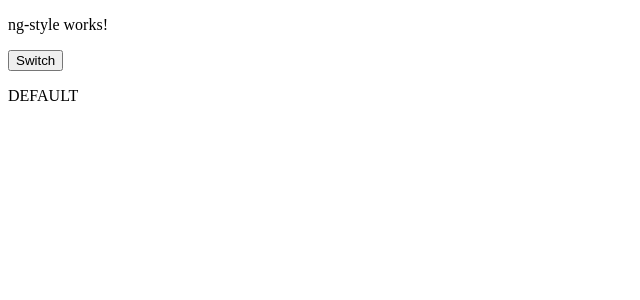
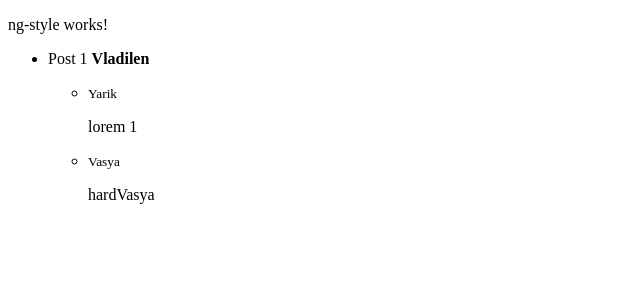
Before and after one commit to yeapman/Angular10, an Angular app: page / in a window 1280 px wide. Shown: the top 300 px of the page, without its empty margins (0-640 px from the left). Built offline with nearby package versions, Linux system fonts and the light colour scheme.

Commit message:
added structure directive *ngFor

```diff
--- a/src/app/directives/directives.component.html
+++ b/src/app/directives/directives.component.html
@@ -31,10 +31,38 @@
 
 <!-- Structure directives: *ngSwitch-->
 
-<button (click)="switch = !switch">Switch</button>
+<!--<button (click)="switch = !switch">Switch</button>-->
 
-<div class="switch" [ngSwitch]="switch">
-  <p *ngSwitchCase="true" class="red">RED</p>
-  <p *ngSwitchCase="false" class=blue>Blue</p>
-  <p *ngSwitchDefault>DEFAULT</p>
-</div>
+<!--<div class="switch" [ngSwitch]="switch">-->
+<!--  <p *ngSwitchCase="true" class="red">RED</p>-->
+<!--  <p *ngSwitchCase="false" class=blue>Blue</p>-->
+<!--  <p *ngSwitchDefault>DEFAULT</p>-->
+<!--</div>-->
+
+
+<!-- Structure directives: *ngFor-->
+
+<!--<h1>*ngFor</h1>-->
+
+<!--<ul>-->
+<!--  <li *ngFor="let n of arr; let idx = index">-->
+<!--   {{idx}} {{n}}-->
+<!--  </li>-->
+<!--</ul>-->
+
+
+<ul>
+  <li *ngFor="let post of hardArrWithObjects">
+    <p>{{post.title}} <b>{{post.author}}</b></p>
+    <ul>
+      <li *ngFor="let comment of post.comments">
+        <div>
+          <small>
+            {{comment.name}}
+          </small>
+          <p>{{comment.text}}</p>
+        </div>
+      </li>
+    </ul>
+  </li>
+</ul>
--- a/src/app/directives/directives.component.ts
+++ b/src/app/directives/directives.component.ts
@@ -9,6 +9,15 @@ export class DirectivesComponent implements OnInit {
   backgroundToggle: boolean = true;
   toggleForStructureDirective: boolean = true;
   switch: boolean;
+  arr = [1,2,3,4,5]
+
+  hardArrWithObjects = [
+    {title: 'Post 1', author: 'Vladilen', comments: [
+        {name: 'Yarik', text: 'lorem 1'},
+        {name: 'Vasya', text: 'hardVasya'}
+      ]}
+  ];
+
   constructor() { }
 
   ngOnInit(): void {
```
